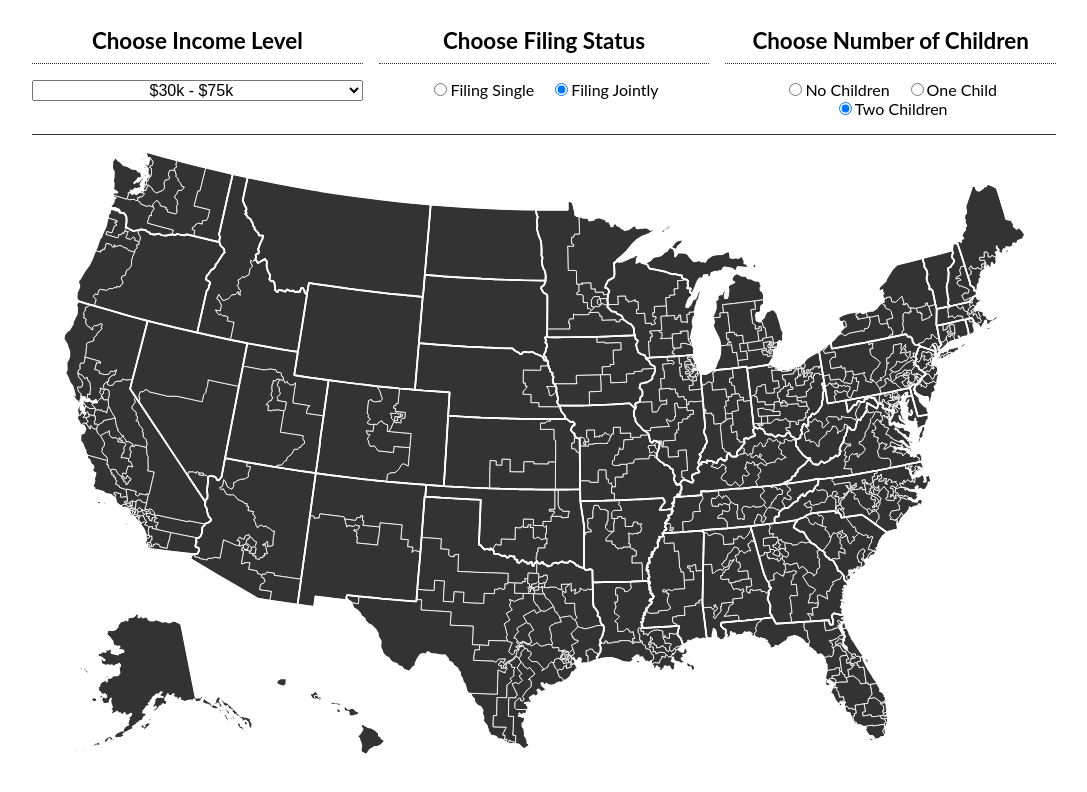
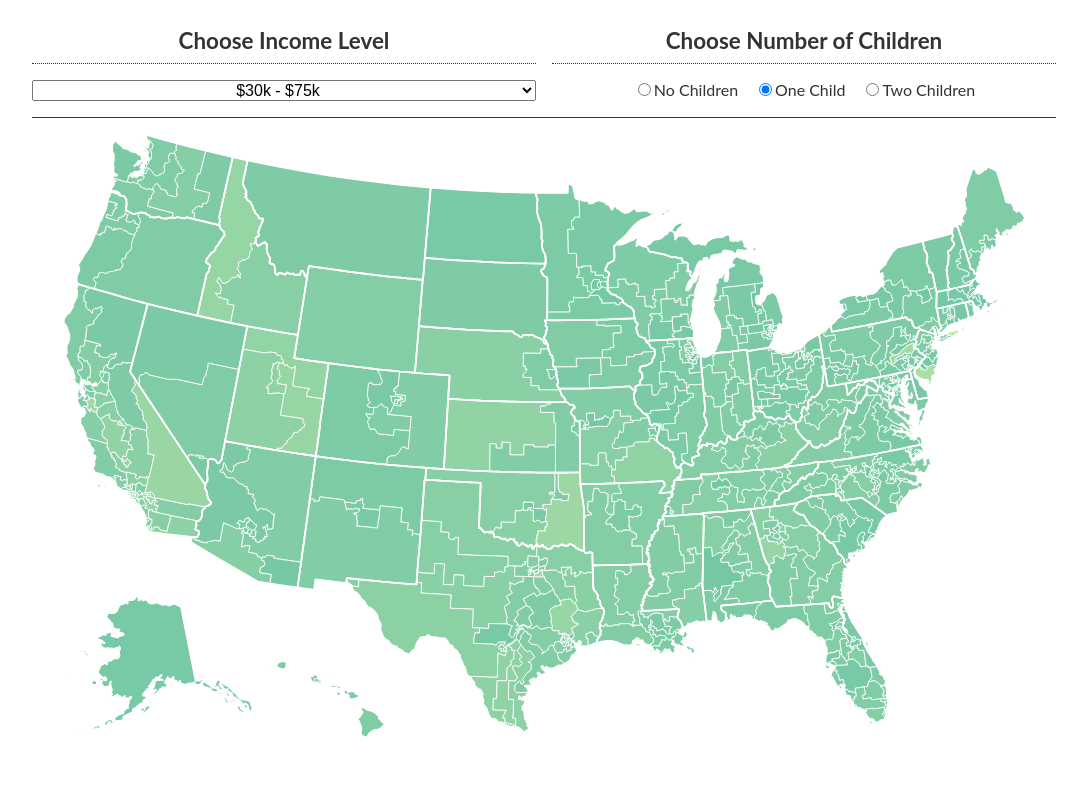
Before and after one commit to TaxFoundation/congressional-district-interactive, a React (Create React App) app: page / in a window 1280 px wide. Shown: the top 792 px of the page, without its empty margins (96-1183 px from the left). Built offline with nearby package versions, Linux system fonts and the light colour scheme.

Commit message:
Remove filing status to match new data

```diff
--- a/src/App.js
+++ b/src/App.js
@@ -8,6 +8,7 @@ import districts from './data/us-congress-113.json';
 import data from './data/data.json';
 
 const AppWrapper = styled.div`
+  color: #333;
   margin: 0 auto;
   max-width: 1024px;
 `;
@@ -19,14 +20,12 @@ class App extends Component {
     this.state = {
       activeState: null,
       activeBucket: '30-75',
-      activeStatus: 1,
-      activeChildren: 2,
+      activeChildren: 1,
       domain: [-0.05, 0.05],
     };
 
     this.updateActiveState = this.updateActiveState.bind(this);
     this.updateBucket = this.updateBucket.bind(this);
-    this.updateStatus = this.updateStatus.bind(this);
     this.updateChildren = this.updateChildren.bind(this);
   }
 
@@ -36,10 +35,6 @@ class App extends Component {
 
   updateBucket(activeBucket) {
     this.setState({ activeBucket });
-  }
-
-  updateStatus(activeStatus) {
-    this.setState({ activeStatus });
   }
 
   updateChildren(activeChildren) {
@@ -52,7 +47,6 @@ class App extends Component {
         <Navigation
           values={this.state}
           updateBucket={this.updateBucket}
-          updateStatus={this.updateStatus}
           updateChildren={this.updateChildren}
         />
         {this.state.activeState ? (
@@ -61,7 +55,6 @@ class App extends Component {
             data={data[this.state.activeState]}
             domain={this.state.domain}
             activeBucket={this.state.activeBucket}
-            activeStatus={this.state.activeStatus}
             activeChildren={this.state.activeChildren}
             updateActiveState={this.updateActiveState}
           />
@@ -72,7 +65,6 @@ class App extends Component {
             data={data}
             domain={this.state.domain}
             activeBucket={this.state.activeBucket}
-            activeStatus={this.state.activeStatus}
             activeChildren={this.state.activeChildren}
             updateActiveState={this.updateActiveState}
           />
--- a/src/components/Navigation.js
+++ b/src/components/Navigation.js
@@ -7,7 +7,7 @@ const Container = styled.div`
   font-family: 'Lato', sans-serif;
   font-size: 1rem;
   grid-gap: 1rem;
-  grid-template: auto / repeat(3, 1fr);
+  grid-template: auto / repeat(2, 1fr);
   justify-items: stretch;
   padding-bottom: 1rem;
   margin-bottom: 1rem;
@@ -50,38 +50,6 @@ const BucketSeclection = props => {
         <option value="150-500">$150k - $500k</option>
         <option value="500-inf">$500k and Up</option>
       </Select>
-    </div>
-  );
-};
-
-const StatusSelection = props => {
-  return (
-    <div>
-      <NavSectionHeading>Choose Filing Status</NavSectionHeading>
-      <div style={{ textAlign: 'center' }}>
-        <Radio>
-          <input
-            type="radio"
-            name="single-status"
-            id="single-status"
-            value="0"
-            checked={+props.value === 0}
-            onChange={e => props.update(e.target.value)}
-          />
-          <label htmlFor="single-status">Filing Single</label>
-        </Radio>
-        <Radio>
-          <input
-            type="radio"
-            name="married-status"
-            id="married-status"
-            value="1"
-            checked={+props.value === 1}
-            onChange={e => props.update(e.target.value)}
-          />
-          <label htmlFor="married--status">Filing Jointly</label>
-        </Radio>
-      </div>
     </div>
   );
 };
@@ -136,10 +104,6 @@ const Navigation = props => {
         value={props.values.activeBucket}
         update={props.updateBucket}
       />
-      <StatusSelection
-        value={props.values.activeStatus}
-        update={props.updateStatus}
-      />
       <ChildrenSelection
         value={props.values.activeChildren}
         update={props.updateChildren}
--- a/src/components/StateMap.js
+++ b/src/components/StateMap.js
@@ -94,9 +94,7 @@ class StateMap extends Component {
 
       const districtShapes = districtsFeatures.features.map(d => {
         const districtId = +d.properties.CD114FP;
-        const hash = `${this.props.activeBucket}${this.props.activeStatus}${
-          this.props.activeChildren
-        }`;
+        const hash = `${this.props.activeBucket}0${this.props.activeChildren}`;
         if (this.props.data[districtId]) {
           const districtData = this.props.data[districtId][hash];
 
--- a/src/components/USMap.js
+++ b/src/components/USMap.js
@@ -53,9 +53,7 @@ class USMap extends Component {
     const districtShapes = districtsFeatures.map(d => {
       const stateId = Math.floor(+d.id / 100);
       const districtId = d.id % 100;
-      const hash = `${this.props.activeBucket}${this.props.activeStatus}${
-        this.props.activeChildren
-      }`;
+      const hash = `${this.props.activeBucket}0${this.props.activeChildren}`;
       let districtData;
       if (this.props.data[stateId] && this.props.data[stateId][districtId]) {
         districtData = this.props.data[stateId][districtId][hash];
```
